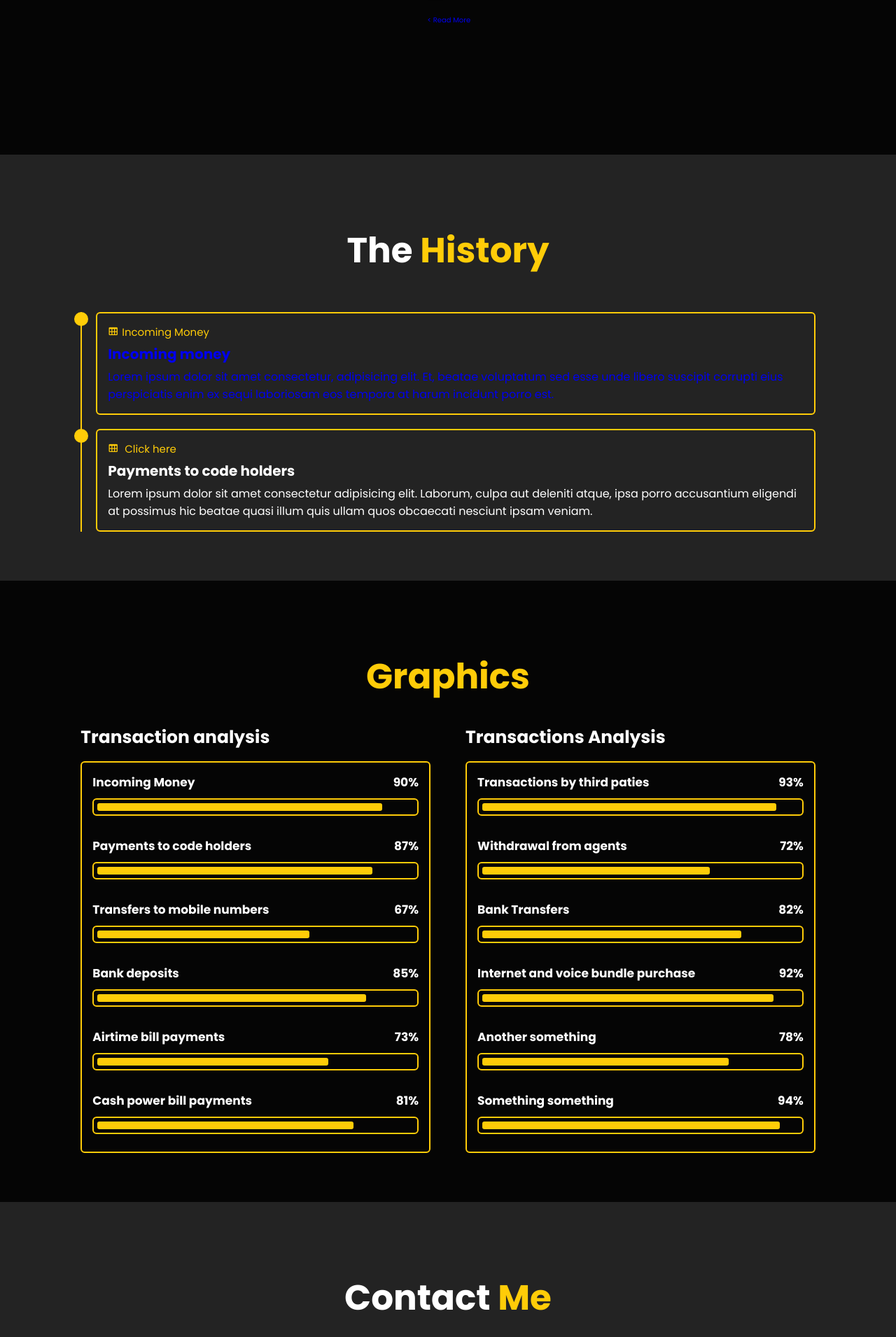
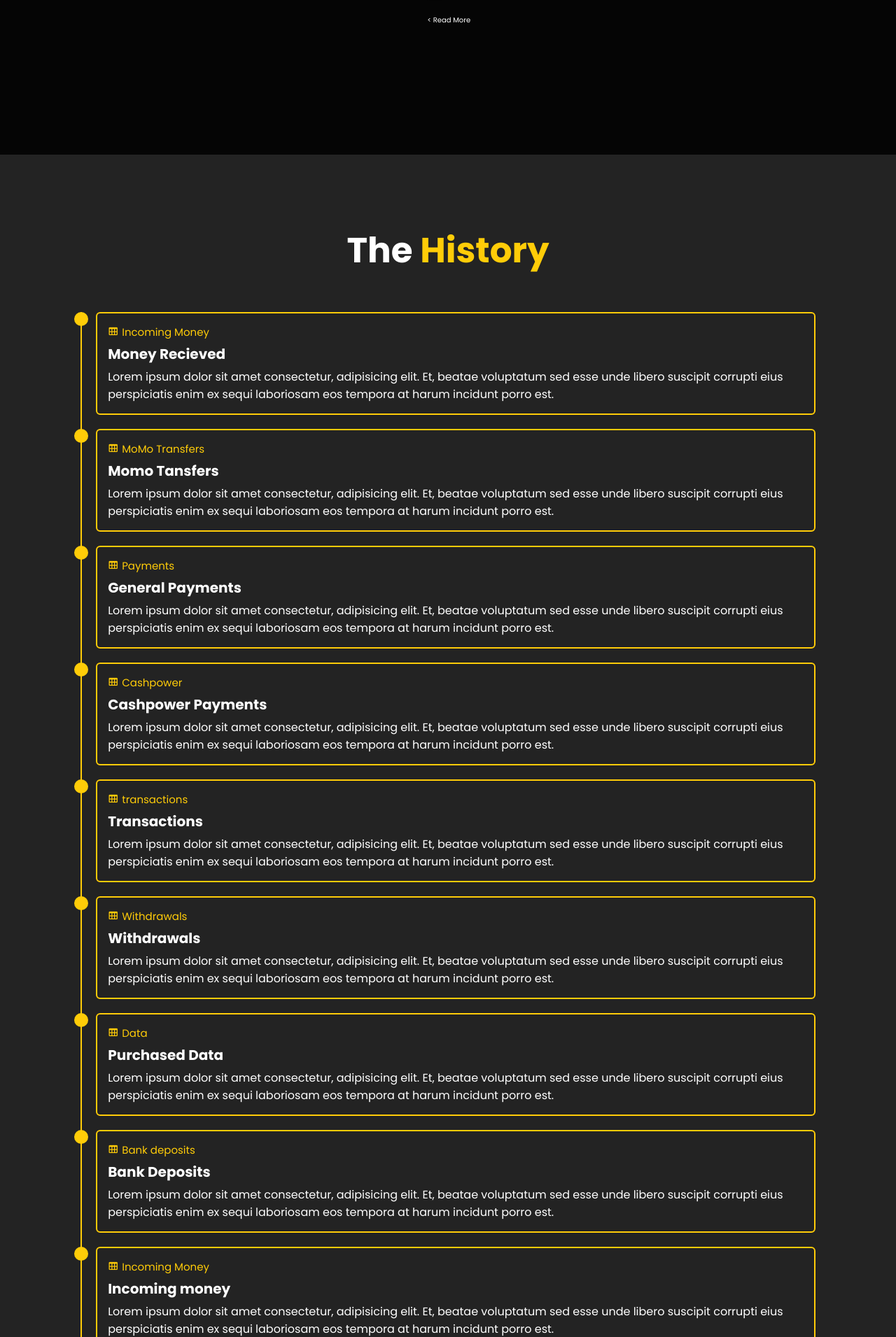
Before and after one commit to DLOADIN/MoMo-Data-Analysis, a Django app: page /momo/ in a window 1280 px wide. Shown: the part 1379-3290 px from the top of the page at 70% size. Run offline with Django 5.2, Linux system fonts and the light colour scheme; parts of the project's set-up code (start-up, migrations or seed data) failed here and were passed over.

Commit message:
working index

```diff
--- a/MOMO_DASHBOARD/momo/static/momo/css/swag.css
+++ b/MOMO_DASHBOARD/momo/static/momo/css/swag.css
@@ -974,3 +974,7 @@ section:nth-child(odd) .animate.scroll,
   margin-top: -10px;
   display: block;
 }
+
+a {
+  all: unset;
+}
--- a/MOMO_DASHBOARD/momo/templates/momo/index.html
+++ b/MOMO_DASHBOARD/momo/templates/momo/index.html
@@ -116,23 +116,100 @@
               <div class="content">
                 <a href="{% url 'momo:moneyrecieved' %}">
                   <div class="year"><i class="bx bx-table"></i>Incoming Money</div>
-                  <h3>Incoming money</h3>
-                  <p>
-                    Lorem ipsum dolor sit amet consectetur, adipisicing elit. Et, beatae voluptatum sed esse unde libero suscipit corrupti eius perspiciatis enim ex sequi laboriosam eos tempora at harum incidunt porro est.
-                  </p>
+                    <h3>Money Recieved</h3>
+                    <p>
+                      Lorem ipsum dolor sit amet consectetur, adipisicing elit. Et, beatae voluptatum sed esse unde libero suscipit corrupti eius perspiciatis enim ex sequi laboriosam eos tempora at harum incidunt porro est.
+                    </p>
+                  </div>
                 </a>
               </div>
-            </div>
-
             <div class="history-content">
               <div class="content">
-                <div class="year">
-                  <i class="bx bx-table"></i> Click here
-                </div>
-                <h3>Payments to code holders</h3>
-                <p>
-                  Lorem ipsum dolor sit amet consectetur adipisicing elit. Laborum, culpa aut deleniti atque, ipsa porro accusantium eligendi at possimus hic beatae quasi illum quis ullam quos obcaecati nesciunt ipsam veniam.
-                </p>
+                <a href="{% url 'momo:transferstomomo' %}">
+                  <div class="year"><i class="bx bx-table"></i>MoMo Transfers</div>
+                    <h3>Momo Tansfers</h3>
+                    <p>
+                      Lorem ipsum dolor sit amet consectetur, adipisicing elit. Et, beatae voluptatum sed esse unde libero suscipit corrupti eius perspiciatis enim ex sequi laboriosam eos tempora at harum incidunt porro est.
+                    </p>
+                  </div>
+                </a>
+              </div>
+            <div class="history-content">
+              <div class="content">
+                <a href="{% url 'momo:paymenttocode' %}">
+                  <div class="year"><i class="bx bx-table"></i>Payments</div>
+                    <h3>General Payments</h3>
+                    <p>
+                      Lorem ipsum dolor sit amet consectetur, adipisicing elit. Et, beatae voluptatum sed esse unde libero suscipit corrupti eius perspiciatis enim ex sequi laboriosam eos tempora at harum incidunt porro est.
+                    </p>
+                  </div>
+                </a>
+              </div>
+            <div class="history-content">
+              <div class="content">
+                <a href="{% url 'momo:cashpower' %}">
+                  <div class="year"><i class="bx bx-table"></i>Cashpower</div>
+                    <h3>Cashpower Payments</h3>
+                    <p>
+                      Lorem ipsum dolor sit amet consectetur, adipisicing elit. Et, beatae voluptatum sed esse unde libero suscipit corrupti eius perspiciatis enim ex sequi laboriosam eos tempora at harum incidunt porro est.
+                    </p>
+                  </div>
+                </a>
+              </div>
+            <div class="history-content">
+              <div class="content">
+                <a href="{% url 'momo:transactions' %}">
+                  <div class="year"><i class="bx bx-table"></i>transactions</div>
+                    <h3>Transactions</h3>
+                    <p>
+                      Lorem ipsum dolor sit amet consectetur, adipisicing elit. Et, beatae voluptatum sed esse unde libero suscipit corrupti eius perspiciatis enim ex sequi laboriosam eos tempora at harum incidunt porro est.
+                    </p>
+                  </div>
+                </a>
+              </div>
+            <div class="history-content">
+              <div class="content">
+                <a href="{% url 'momo:withdrawals' %}">
+                  <div class="year"><i class="bx bx-table"></i>Withdrawals</div>
+                    <h3>Withdrawals</h3>
+                    <p>
+                      Lorem ipsum dolor sit amet consectetur, adipisicing elit. Et, beatae voluptatum sed esse unde libero suscipit corrupti eius perspiciatis enim ex sequi laboriosam eos tempora at harum incidunt porro est.
+                    </p>
+                  </div>
+                </a>
+              </div>
+            <div class="history-content">
+              <div class="content">
+                <a href="{% url 'momo:data' %}">
+                  <div class="year"><i class="bx bx-table"></i>Data</div>
+                    <h3>Purchased Data</h3>
+                    <p>
+                      Lorem ipsum dolor sit amet consectetur, adipisicing elit. Et, beatae voluptatum sed esse unde libero suscipit corrupti eius perspiciatis enim ex sequi laboriosam eos tempora at harum incidunt porro est.
+                    </p>
+                  </div>
+                </a>
+              </div>
+            <div class="history-content">
+              <div class="content">
+                <a href="{% url 'momo:bankdepo' %}">
+                  <div class="year"><i class="bx bx-table"></i>Bank deposits</div>
+                    <h3>Bank Deposits</h3>
+                    <p>
+                      Lorem ipsum dolor sit amet consectetur, adipisicing elit. Et, beatae voluptatum sed esse unde libero suscipit corrupti eius perspiciatis enim ex sequi laboriosam eos tempora at harum incidunt porro est.
+                    </p>
+                  </div>
+                </a>
+              </div>
+            <div class="history-content">
+              <div class="content">
+                <a href="{% url 'momo:moneyrecieved' %}">
+                  <div class="year"><i class="bx bx-table"></i>Incoming Money</div>
+                    <h3>Incoming money</h3>
+                    <p>
+                      Lorem ipsum dolor sit amet consectetur, adipisicing elit. Et, beatae voluptatum sed esse unde libero suscipit corrupti eius perspiciatis enim ex sequi laboriosam eos tempora at harum incidunt porro est.
+                    </p>
+                  </div>
+                </a>
               </div>
             </div>
             <span class="animate scroll" style="--i: 3"></span>
@@ -244,7 +321,7 @@
     <!-- contact section design -->
     <section class="contact" id="contact">
       <h2 class="heading">
-        Contact <span>Me</span>
+        Contact <span> Us!</span>
         <span class="animate scroll" style="--i: 1"></span>
       </h2>
 
```
Also changed, not shown: 1 other file.
